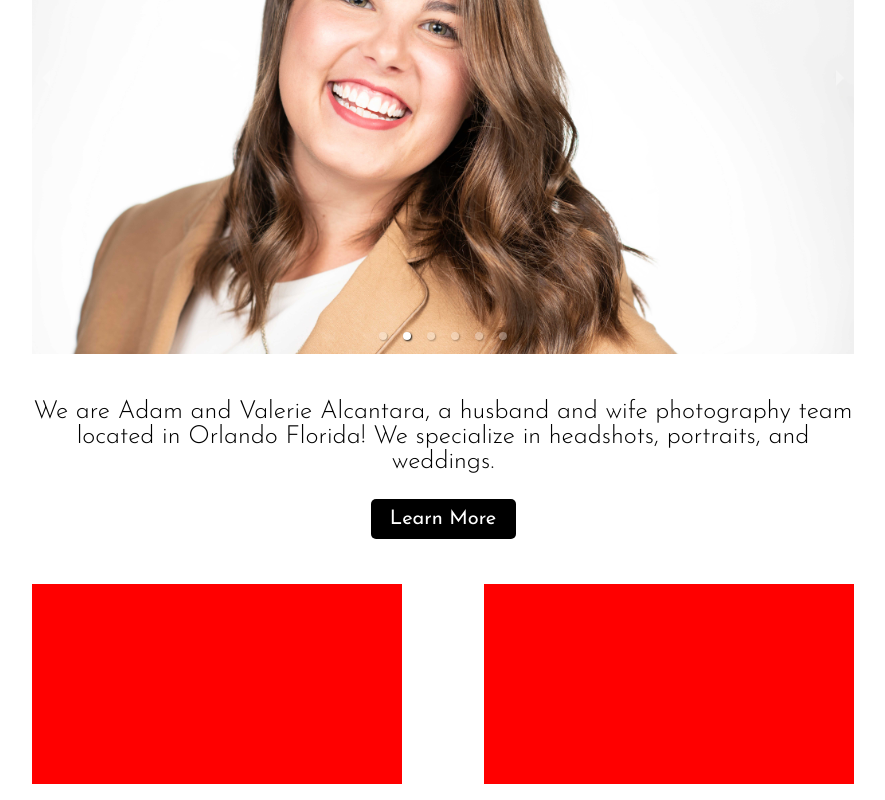
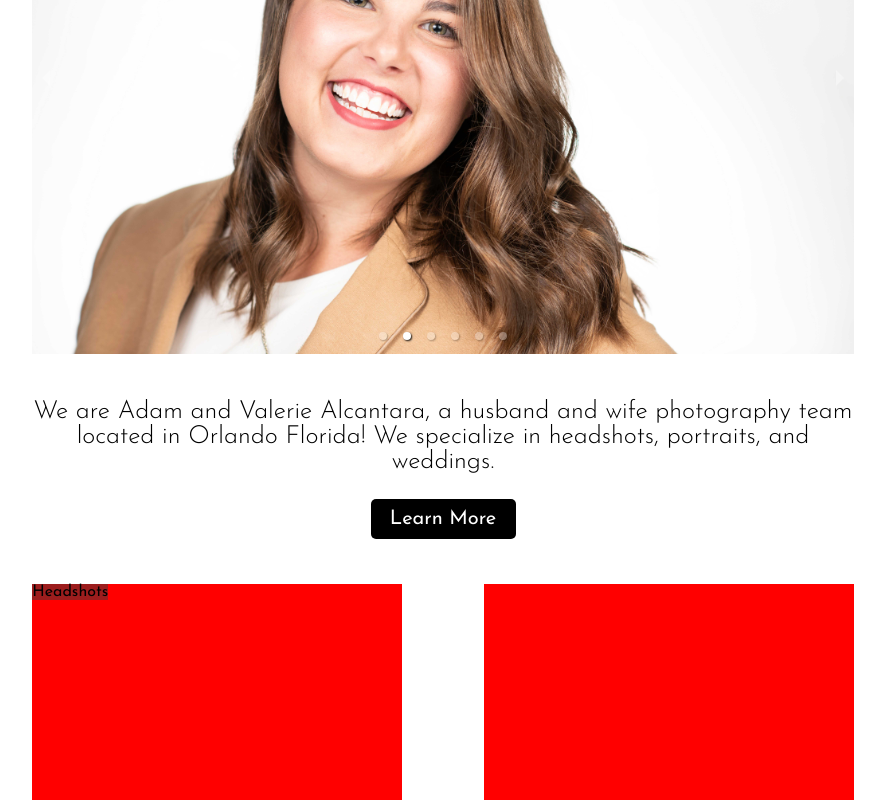
Before and after one commit to adamalcantara/avalcantaraphotography, a React (Create React App) app: page / in a window 1280 px wide. Shown: the part 527-1327 px from the top of the page, without its empty margins (197-1082 px from the left). Built offline with nearby package versions, Linux system fonts and the light colour scheme.

Commit message:
Added the overlay section

```diff
--- a/src/Pages/Home/Home.css
+++ b/src/Pages/Home/Home.css
@@ -41,7 +41,12 @@
 .services {
     background-color: red;
     width: 45%;
-    height: 200px;
+    height: 400px;
+}
+
+.overlay {
+    position: absolute;
+    background-color:rgb(58, 58, 58, 0.5)
 }
 
 
--- a/src/Pages/Home/Home.js
+++ b/src/Pages/Home/Home.js
@@ -15,7 +15,7 @@ const Home = () => {
 
       <div id="photoTypes">
         <div id="headshots" className="services">
-
+          <div className='overlay'>Headshots</div>
         </div>
 
         <div id="portraits" className="services">
```
